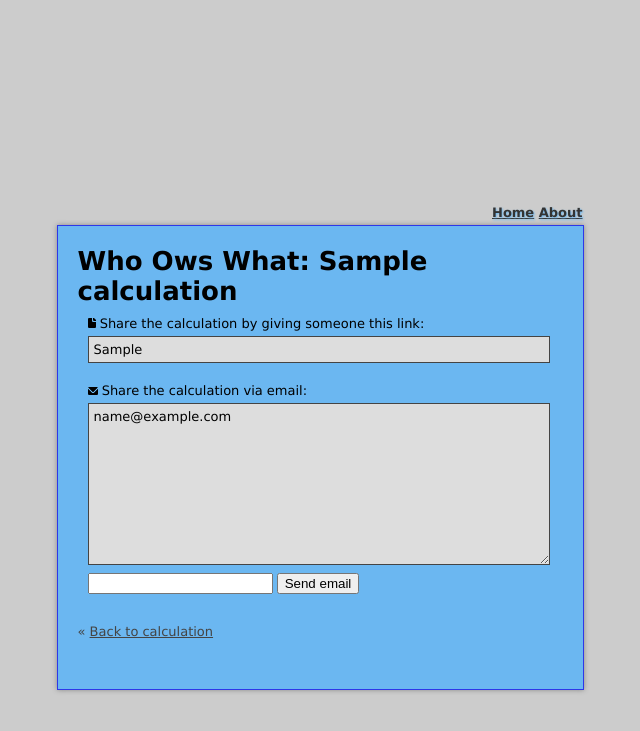
After one commit to maltelenz/wowloot, a Django app: template templates/share.html in a window 1280 px wide. The commit adds this page. Shown: the top 731 px of the page, without its empty margins (320-960 px from the left). Run offline with Django 3.2, Linux system fonts and the light colour scheme; the template is opened without the code that fills it: most values are stand-ins (such as "Sample title", 1, 10 or a date in 2020); form fields are guessed from the names that the template uses; some libraries are stand-ins or nearby versions.

Commit message:
added sharing functionality

```diff
--- a/calcloot/forms.py
+++ b/calcloot/forms.py
@@ -18,6 +18,9 @@ class ExpenseForm(forms.ModelForm):
 class AddPersonForm(forms.Form):
     name = forms.CharField(max_length = 200)
 
+class ShareForm(forms.Form):
+    address = forms.EmailField(widget = forms.TextInput(attrs={'size': '50'}))
+
 class ChangeCurrencyForm(forms.ModelForm):
     class Meta:
         model = Calculation
--- a/calcloot/static/style.css
+++ b/calcloot/static/style.css
@@ -7,6 +7,8 @@ body {
     padding: 0px;
     margin: 0px;
     background-color: #CCC;
+    font-family: verdana;
+    font-size: 13px;
 }
 
 a {
@@ -204,3 +206,36 @@ h1.calculation {
     text-decoration: underline;
     color: #555;
 }
+
+.copyurlfield {
+    background: #DDD;
+    border: 1px solid #444;
+    padding: 5px;
+    margin-top: 5px;
+    font-family: verdana;
+    font-size: 13px;
+    width: 450px;
+}
+
+textarea.copyurlfield {
+    height: 150px;
+}
+
+div.backtocalc {
+    padding: 20px 10px 0px 0px;
+    color: #444;
+}
+
+div.backtocalc a {
+    text-decoration: underline;
+}
+
+div.sharetext {
+    padding: 10px;
+}
+
+.floatingsharebutton {
+    position: absolute;
+    top: 100px;
+    right: 100px;
+}
--- a/calcloot/urls.py
+++ b/calcloot/urls.py
@@ -12,6 +12,7 @@ urlpatterns = patterns('calcloot.views',
     url(r'^person/d/(?P<calcid>\d+)/(?P<hashtag>\w+)/(?P<personid>\d+)/$', 'delete_person', name = "delete_person"),
     url(r'^currency/(?P<calcid>\d+)/(?P<hashtag>\w+)/$', 'change_currency', name = "change_currency"),
     url(r'^calculation/(?P<calcid>\d+)/(?P<hashtag>\w+)/$', 'calculation', name = "calculation"),
+    url(r'^calculation/s/(?P<calcid>\d+)/(?P<hashtag>\w+)/$', 'calculation_share', name = "calculation_share"),
     url(r'^calculation/d/(?P<calcid>\d+)/(?P<hashtag>\w+)/$', 'calculation_delete', name = "calculation_delete"),
     url(r'^calculation/(?P<calcid>\d+)/(?P<hashtag>\w+)/(?P<edit_expense_id>\d+)/$', 'calculation', name = "expense_edit"),
     url(r'^expense/d/(?P<calcid>\d+)/(?P<hashtag>\w+)/(?P<expenseid>\d+)/$', 'expense_delete', name = "expense_delete"),
--- a/templates/calculation.html
+++ b/templates/calculation.html
@@ -7,6 +7,11 @@
 {% block content %}
 <div class="calculationmaincontent">
   <h1 class="calculation">Who Ows What: {{ calculation.name }}</h1>
+  <div class="floatingsharebutton">
+    <a href="{% url calculation_share calculation.id calculation.hashtag %}">
+      <img src={{ STATIC_URL }}images/share.png alt="Share"/> Share
+    </a>
+  </div>
   <h2>Currency</h2>
   <form action="{% url change_currency calculation.id calculation.hashtag %}" method="post">
     {% csrf_token %}
--- /dev/null
+++ b/templates/share.html
@@ -0,0 +1,27 @@
+{% extends 'base.html' %}
+
+{% block title %} - Share{% endblock %}
+
+{% block toplinks %}home{% endblock %}
+
+{% block content %}
+<div class="firstpagemaincontent">
+  <h1 class="calculation">Who Ows What: {{ calculation.name }}</h1>
+  <div class="sharetext">
+    <img src={{ STATIC_URL }}images/link.png alt="link"/> Share the calculation by giving someone this link:
+    <input type="text" value="{{full_uri}}" readonly="readonly" class="copyurlfield">
+  </div>
+  <div class="sharetext">
+    <img src={{ STATIC_URL }}images/email.png alt="email"/> Share the calculation via email:
+    <textarea readonly="readonly" class="copyurlfield">{{ email_text }}</textarea>
+    <form action="{% url calculation_share calculation.id calculation.hashtag %}" method="post" style="padding-top: 5px;">
+      {% csrf_token %}
+      {{ form.address }}
+      <input type="submit" value="Send email">
+    </form>
+  </div>
+  <div class="backtocalc">
+    &laquo; <a href="{% url calculation calculation.id calculation.hashtag %}">Back to calculation</a>
+  </div>
+</div>
+{% endblock %}
```
Also changed, not shown: calcloot/views.py (+26 -0 lines), calcloot/static/images/email.png (added), calcloot/static/images/link.png (added), calcloot/static/images/share.png (added), 1 other file.
